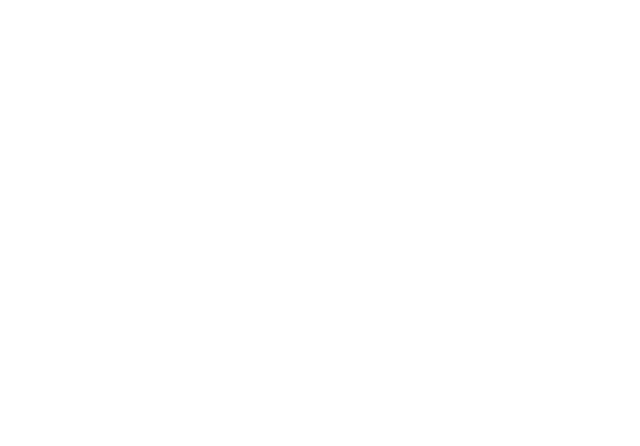
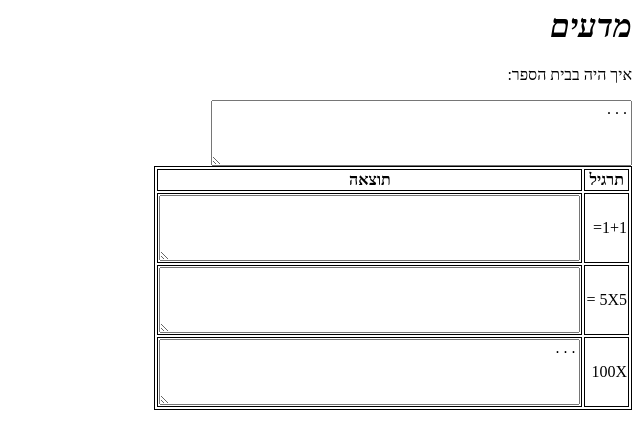
Before and after one commit to hinon-html/tuyghhg, a plain HTML site: page index.html in a window 1280 px wide. Shown: the whole page, without its empty margins (640-1280 px from the left). Drawn offline with Linux system fonts and the light colour scheme.

Commit message:
Update index.html

```diff
--- a/index.html
+++ b/index.html
@@ -1,4 +1,4 @@
-<!DOCTYPE html>
+<html dir="rtl" >
 <html lang="en">
 <head>
     <meta charset="UTF-8">
@@ -6,7 +6,39 @@
     <meta name="viewport" content="width=device-width, initial-scale=1.0">
     <title>Document</title>
 </head>
+<style>
+    table, th, td {
+      border: 1px solid black;
+
+    </style>
 <body>
+    <em><h1>מדעים</h1></em>
+    <form action="/action_page.php">
+        <p><label for="w3review">איך היה בבית הספר:</label></p>
+        <textarea id="w3review" name="w3review" rows="4" cols="50">...</textarea>
 
+<table>
+    <thead>
+      <tr>
+        <th>תרגיל</th>
+        <th>תוצאה</th>
+      </tr>
+    </thead>
+    <tbody>
+      <tr>
+        <td>1+1=</td>
+        <td><textarea id="w3review" name="w3review" rows="4" cols="50"></textarea></td>
+      </tr>
+      <tr>
+        <td>5X5 =</td>
+        <td><textarea id="w3review" name="w3review" rows="4" cols="50"></textarea></td>
+      </tr>
+    </tbody>
+    <tfoot>
+      <tr>
+        <td>100X</td>
+        <td><textarea id="w3review" name="w3review" rows="4" cols="50">...</textarea></td>
+      </tr>
+    </tfoot>
 </body>
 </html>
```
